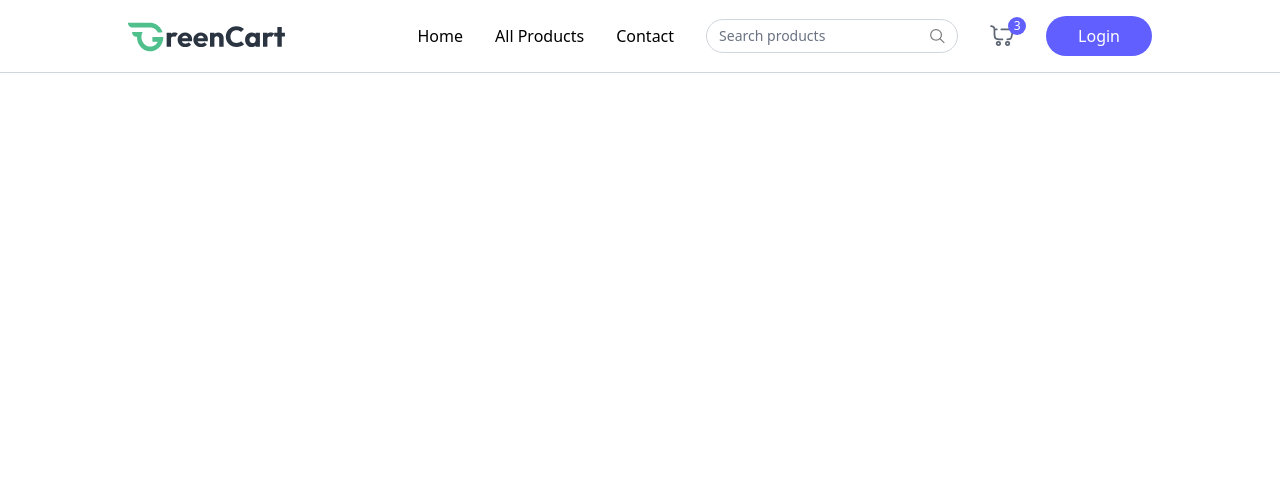
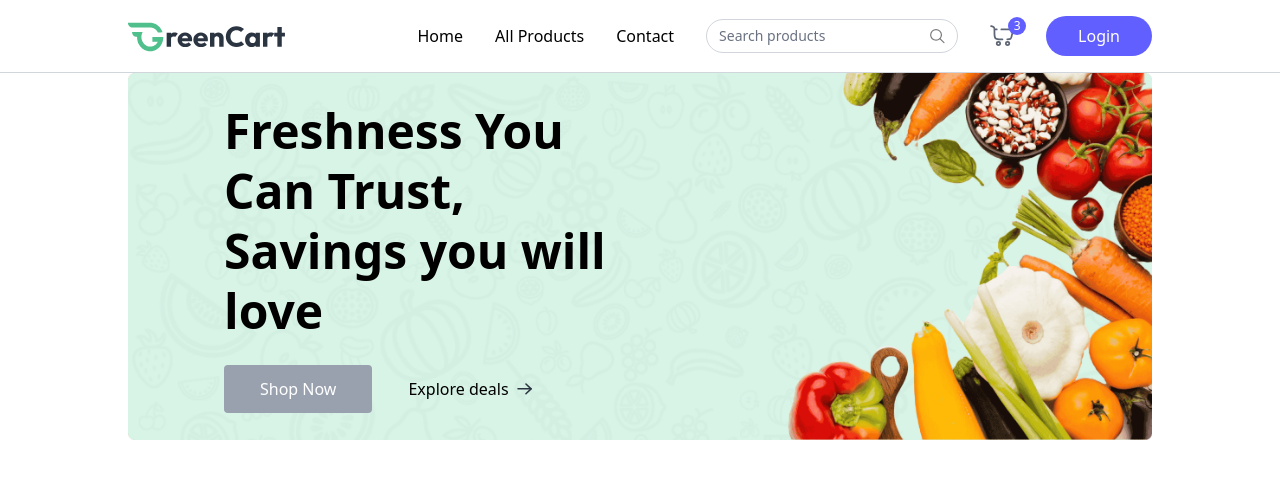
Before and after one commit to Developerzakir/mern_grocery_delivery_ecom, a React (Vite) app in the folder client/: page / in a window 1280 px wide. Shown: the top 478 px of the page. Built offline with nearby package versions, Linux system fonts and the light colour scheme.

Commit message:
main banner section design

```diff
--- a/client/src/App.jsx
+++ b/client/src/App.jsx
@@ -1,10 +1,20 @@
 import React from 'react'
 import Navbar from './components/Navbar'
+import Home from './pages/Home';
+import {Routes,Route,useLocation} from 'react-router-dom';
 
 const App = () => {
+  const isSellerPath = useLocation().pathname.includes("seller");
   return (
     <div>
-      <Navbar />
+      {isSellerPath ? null :  <Navbar />}
+
+      <div className={`${isSellerPath ? "" : "px-6 md:px-16 lg:px-24 xl:px-32"}`}>
+        <Routes>
+          <Route path="/" element={<Home />} />
+        </Routes>
+      </div>
+
     </div>
   )
 }
--- /dev/null
+++ b/client/src/components/MainBanner.jsx
@@ -0,0 +1,30 @@
+import React from 'react'
+import { assets } from '../assets/assets'
+import { Link } from 'react-router-dom'
+
+const MainBanner = () => {
+  return (
+    <div className='relative'>
+        <img src={assets.main_banner_bg} alt="banner" className='w-full hidden md:block' />
+        <img src={assets.main_banner_bg_sm} alt="banner" className='w-full  md:hidden' />
+        <div className='absolute inset-0 flex flex-col items-center md:items-start justify-end md:justify-center pb-24 md:pb-0 px-4 md:pl-18 lg:pl-24'>
+            <h1 className='text-3xl md:text-4xl lg:text-5xl font-bold text-center md:text-left max-w-72 md:max-w-80 lg:max-w-105 leading-tight lg:leading-15'
+            >Freshness You Can Trust, Savings you will love</h1>
+
+         <div className='flex items-center mt-6 font-medium'>
+            <Link to={"/products"} className='group flex items-center gap-2 px-7 md:px-9 py-3 bg-gray-400 hover:bg-primary-dull transition rounded text-white cursor-pointer'>
+                Shop Now
+                <img src={assets.white_arrow_icon} className='md:hidden transition group-focus:translate-x-1 ' alt="" />
+            </Link>
+
+            <Link to={"/products"} className='group hidden md:flex  items-center gap-2 px-9  py-3  cursor-pointer'>
+               Explore deals
+                <img src={assets.black_arrow_icon} className='transition group-hover:translate-x-1 ' alt="" />
+            </Link>
+         </div>
+    </div>
+    </div>
+  )
+}
+
+export default MainBanner
--- /dev/null
+++ b/client/src/pages/Home.jsx
@@ -0,0 +1,12 @@
+import React from 'react'
+import MainBanner from '../components/MainBanner'
+
+const Home = () => {
+  return (
+    <div>
+        <MainBanner />
+    </div>
+  )
+}
+
+export default Home
```
